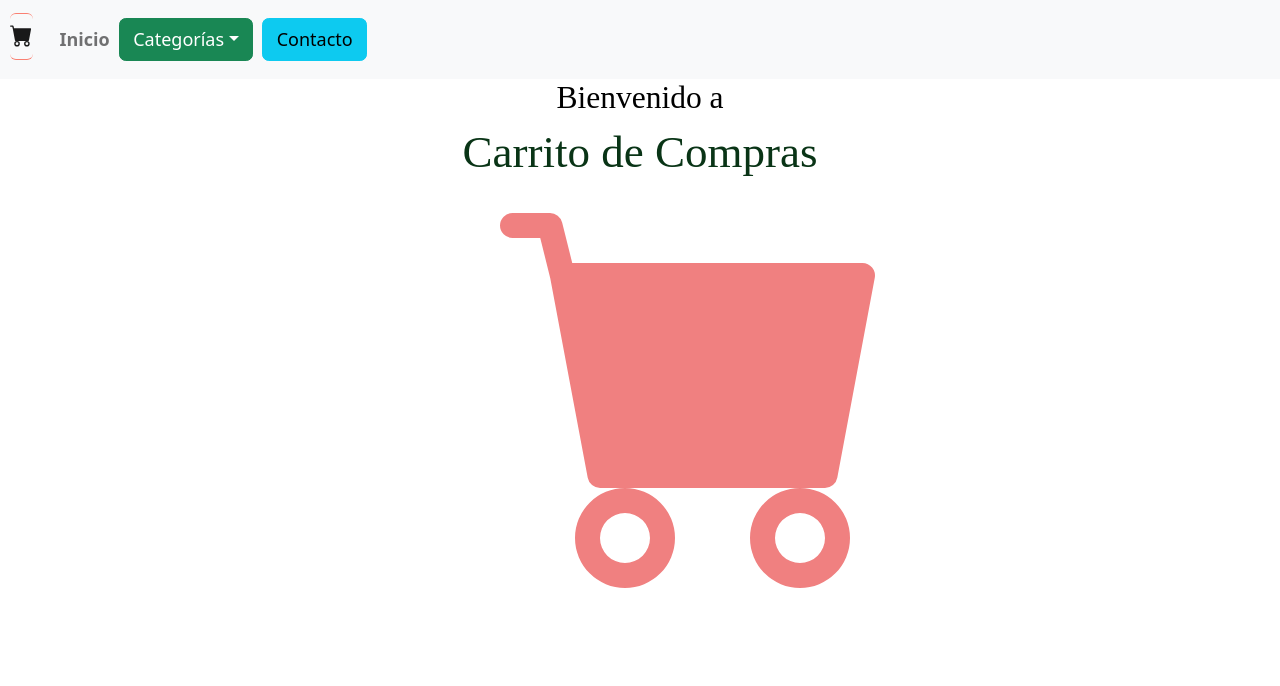
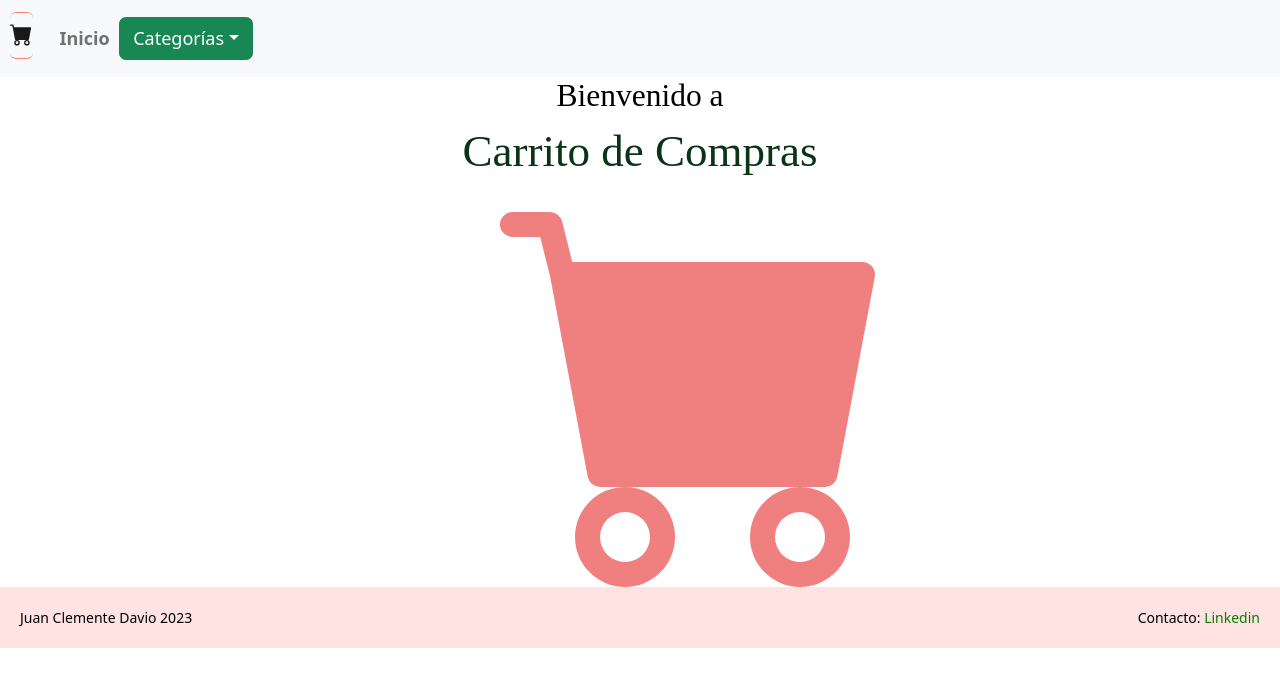
Before and after one commit to skatuperichu/shoppingcart, a React (Create React App) app: page / in a window 1280 px wide. Shown: the top 686 px of the page. Built offline with nearby package versions, Linux system fonts and the light colour scheme.

Commit message:
Nuevas funciones. Ultimos detalles

```diff
--- a/public/index.html
+++ b/public/index.html
@@ -2,7 +2,7 @@
 <html lang="en">
   <head>
     <meta charset="utf-8" />
-    <link rel="icon" href="%PUBLIC_URL%/favicon.ico" />
+    <link rel="icon" href="./icons8-bolsa-de-compras-50.png" />
     <meta name="viewport" content="width=device-width, initial-scale=1" />
     <meta name="theme-color" content="#000000" />
     <meta
--- a/src/App.css
+++ b/src/App.css
@@ -35,16 +35,3 @@ h1 {
   margin-left: 450px;
   color: lightcoral;
 }
-
-img {
-  height: 100%;
-  margin: 0px;
-  border: solid 5px;
-  border-color: rgb(255, 251, 206);
-}
-
-.card-body {
-  border: solid black 2px;
-}
-
-/*Ordenar los lugares donde agrego estas clases*/
--- a/src/App.js
+++ b/src/App.js
@@ -7,13 +7,13 @@ import "./App.css";
 //Componentes
 import Header from "./componentes/Header";
 import Home from "./componentes/Home";
-import Contact from "./componentes/Contact";
 import Products from "./ProductsSection/Products";
 import DetailCard from "./ProductsSection/DetailsProducts/DetailCard";
 import MenClothing from "./ProductsSection/MenClothing";
 import WomenClothing from "./ProductsSection/WomenClothing";
 import Jewelery from "./ProductsSection/Jewelery";
 import Electronics from "./ProductsSection/Electronics";
+import Footer from "./componentes/Footer";
 
 function App() {
   return (
@@ -24,12 +24,12 @@ function App() {
         <Route path="/" element={<Home />} />
         <Route path="/productos" element={<Products />} />
         <Route path="/descripcion/:id" element={<DetailCard />} />
-        <Route path="/contact" element={<Contact />} />
         <Route path="/menclothing" element={<MenClothing />} />
         <Route path="/womenclothing" element={<WomenClothing />} />
         <Route path="/jewelery" element={<Jewelery />} />
         <Route path="/electronics" element={<Electronics />} />
       </Routes>
+      <Footer />
     </>
   );
 }
--- a/src/ProductsSection/DetailsProducts/DetailCard.js
+++ b/src/ProductsSection/DetailsProducts/DetailCard.js
@@ -1,7 +1,7 @@
 import { useState, useEffect } from "react";
 import { Card } from "react-bootstrap";
 import { useParams } from "react-router-dom";
-//AGREGAR BOTON PARA VOLVER A LA LISTA DE PRODUCTOS.
+
 function DetailCard() {
   const { id } = useParams();
   const [data, setData] = useState(null);
@@ -16,7 +16,7 @@ function DetailCard() {
     return <div>Cargando...</div>;
   }
   return (
-    <div className="productoIndividual">
+    <div style={{ maxWidth: "600px", margin: "0 auto" }}>
       <Card className="card">
         <Card.Img src={data.image} />
         <Card.Body>
@@ -25,6 +25,14 @@ function DetailCard() {
           <Card.Text>${data.price}</Card.Text>
         </Card.Body>
       </Card>
+      <br />
+      <button
+        type="button"
+        class="btn btn-success"
+        onClick={() => window.history.back()}
+      >
+        Volver al listado
+      </button>
     </div>
   );
 }
--- a/src/componentes/Contact.js
+++ /dev/null
@@ -1,18 +0,0 @@
-function Contact() {
-  return (
-    <div>
-      <h1>En que podemos ayudarte</h1>
-      <div>
-        <ul>
-          <li>Pedidos Online</li>
-          <li>Locales</li>
-          <li>Productos, Catalogo</li>
-          <li>Otras consultas</li>
-          <li>Necesito comunicarme</li>
-        </ul>
-      </div>
-    </div>
-  );
-}
-
-export default Contact;
--- /dev/null
+++ b/src/componentes/Footer.js
@@ -0,0 +1,30 @@
+import "../hojas-de-estilo/Footer.css";
+
+function Footer() {
+  return (
+    <footer
+      style={{
+        backgroundColor: "#FFE3E3",
+        color: "black",
+        padding: "20px",
+        display: "flex",
+        justifyContent: "space-between",
+        alignItems: "center",
+        fontSize: "14px",
+      }}
+    >
+      <p style={{ margin: 0 }}>Juan Clemente Davio 2023</p>
+      <p style={{ margin: 0 }}>
+        Contacto:{" "}
+        <a
+          href="https://www.linkedin.com/in/juan-clemente-davio-a1262518a/"
+          style={{ color: "green", textDecoration: "none" }}
+        >
+          Linkedin
+        </a>
+      </p>
+    </footer>
+  );
+}
+
+export default Footer;
--- a/src/componentes/Header.js
+++ b/src/componentes/Header.js
@@ -39,13 +39,6 @@ function Header() {
                 </Dropdown.Menu>
               </Dropdown>
             </li>
-            <li>
-              <Link class="nav-link" to="/contact">
-                <button type="button" class="btn btn-info">
-                  Contacto
-                </button>
-              </Link>
-            </li>
           </ul>
         </ul>
       </header>
--- a/src/componentes/Home.js
+++ b/src/componentes/Home.js
@@ -1,4 +1,5 @@
 import { BsFillCartFill } from "react-icons/bs";
+
 function Home() {
   return (
     <>
--- a/src/componentes/PlantillaProductos.js
+++ b/src/componentes/PlantillaProductos.js
@@ -1,13 +1,16 @@
 //PLANTILLA GENERAL DE PRODUCTOS. Cualquier cambio para las plantillas hacerlo aqui.
 import { Link } from "react-router-dom";
 import { Card } from "react-bootstrap";
+import "../hojas-de-estilo/Card.css";
 
 function PlantillaProductos(props) {
   const productID = props.id;
   return (
-    <div class="col-sm p-1">
+    <div class="col-md-4 p-1">
       <Card className="card">
-        <Card.Img variant="top" src={props.image} />
+        <div className="img-container">
+          <Card.Img variant="top" src={props.image} />
+        </div>
         <Card.Body>
           <Card.Title>{props.title}</Card.Title>
           <Card.Text>{`${props.description.slice(0, 50)}...`}</Card.Text>
--- /dev/null
+++ b/src/hojas-de-estilo/Card.css
@@ -0,0 +1,13 @@
+img {
+  height: 100%;
+  margin: 0px;
+}
+
+.img-container {
+  padding: 10px;
+  border: solid black 1px;
+}
+
+.card-body {
+  border: solid black 1px;
+}
--- /dev/null
+++ b/src/hojas-de-estilo/Footer.css
@@ -0,0 +1,3 @@
+p {
+  display: inline;
+}
```
Also changed, not shown: public/icons8-bolsa-de-compras-50.png (added).
